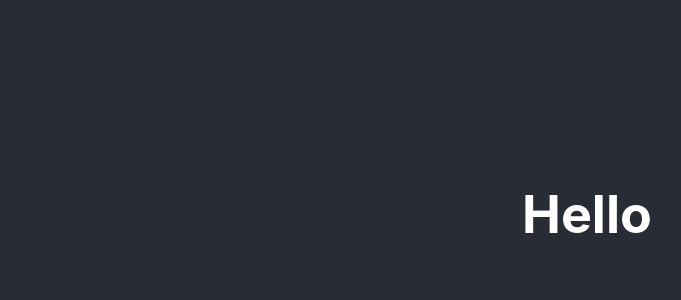
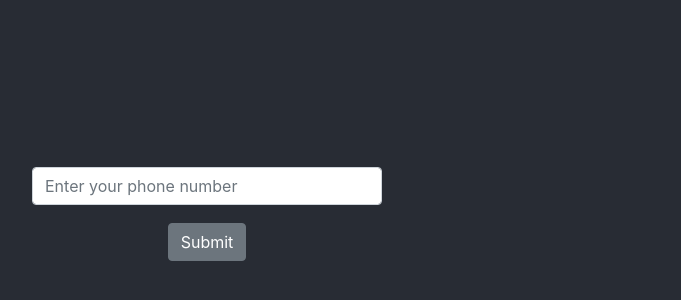
Before and after one commit to Trapintrovert/interview-task-one, a React (Create React App) app: page / in a window 1280 px wide. Shown: the part 186-486 px from the top of the page, without its empty margins (53-734 px from the left). Built offline with nearby package versions, Linux system fonts and the light colour scheme.

Commit message:
Plan component created and plan form added

```diff
--- a/package.json
+++ b/package.json
@@ -7,10 +7,12 @@
     "@testing-library/react": "^11.2.2",
     "@testing-library/user-event": "^12.2.2",
     "axios": "^0.21.0",
+    "bootstrap": "^4.5.3",
     "react": "^17.0.1",
     "react-dom": "^17.0.1",
     "react-redux": "^7.2.2",
     "react-scripts": "4.0.1",
+    "reactstrap": "^8.7.1",
     "redux": "^4.0.5",
     "redux-devtools-extension": "^2.13.8",
     "redux-thunk": "^2.3.0",
--- a/src/App.js
+++ b/src/App.js
@@ -1,4 +1,5 @@
 import './App.css';
+import Plan from './components/plan/Plan'
 
 import { Provider } from "react-redux";
 import store from "./store";
@@ -9,7 +10,7 @@ function App() {
     <Provider store={store}>
       <div className="App">
         <header className="App-header">
-        <h1>Hello</h1>
+          <Plan/>
         </header>
       </div>
     </Provider>
--- /dev/null
+++ b/src/components/plan/Plan.js
@@ -0,0 +1,44 @@
+import React, { useState } from 'react'
+import FormInput from '../form-input/FormInput'
+import { Container, Row, Col, Button } from "reactstrap";
+
+const initialState = {
+    phone: ''
+}
+const Plan = () => {
+    const [formData, setFormData] = useState(initialState)
+
+    const {
+        phone
+    } = formData
+    const handleChange = e => {
+
+        const {name, value } = e.target;
+
+        setFormData({ ...formData, [name] : value})
+    }
+
+    return (
+        <Container>
+            <Row>
+                <Col md={4}>
+                    <form>
+                        <div className="form-group">
+                            <FormInput
+                                type='phone'
+                                name='phone'
+                                value={phone}
+                                className="form-control"
+                                handleChange={handleChange}
+                                placeholder="Enter your phone number"
+                            />
+                        </div>
+                        <Button>Submit</Button>
+                    </form>
+                </Col>
+            </Row>
+        </Container>
+    )
+}
+
+export default Plan
--- a/src/index.js
+++ b/src/index.js
@@ -3,6 +3,8 @@ import ReactDOM from 'react-dom';
 import './index.css';
 import App from './App';
 import reportWebVitals from './reportWebVitals';
+
+import 'bootstrap/dist/css/bootstrap.min.css';
 
 ReactDOM.render(
   <React.StrictMode>
```
Also changed, not shown: 2 other files (tests, documents, lock files or other folders).
